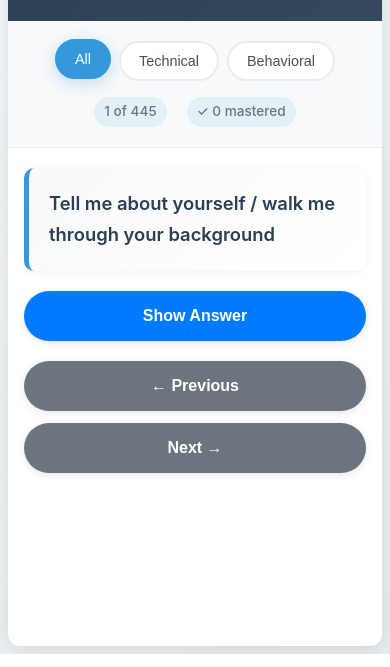
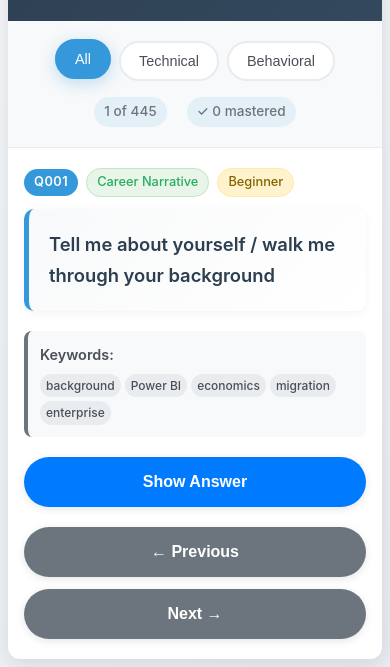
Before and after one commit to williamDalston/power-bi-interview-flashcards, a plain HTML site: page index.html in a window 390 px wide. Shown: the part 190-857 px from the top of the page. Drawn offline with Linux system fonts and the light colour scheme.

Commit message:
✨ Enhance UI with rich question metadata
- Added question ID, category, and difficulty badges
- Added keywords display with pill-style tags
- Enhanced progress tracking with category-specific counts
- Improved visual hierarchy and information density
- Added responsive styling for mobile devices
- Better organization of question information
- Maintained clean, uncluttered design philosophy

```diff
--- a/index.html
+++ b/index.html
@@ -183,6 +183,78 @@
         .question:hover {
             box-shadow: 0 4px 16px rgba(0,0,0,0.08);
             transform: translateY(-1px);
+        }
+
+        .question-header {
+            margin-bottom: 16px;
+        }
+
+        .question-meta {
+            display: flex;
+            gap: 12px;
+            flex-wrap: wrap;
+            align-items: center;
+            margin-bottom: 8px;
+        }
+
+        .question-id {
+            background: #3498db;
+            color: white;
+            padding: 4px 12px;
+            border-radius: 20px;
+            font-size: 0.85rem;
+            font-weight: 600;
+            letter-spacing: 0.5px;
+        }
+
+        .question-category {
+            background: #e8f5e8;
+            color: #27ae60;
+            padding: 4px 12px;
+            border-radius: 20px;
+            font-size: 0.85rem;
+            font-weight: 500;
+            border: 1px solid #c3e6c3;
+        }
+
+        .question-difficulty {
+            background: #fff3cd;
+            color: #856404;
+            padding: 4px 12px;
+            border-radius: 20px;
+            font-size: 0.85rem;
+            font-weight: 500;
+            border: 1px solid #ffeaa7;
+        }
+
+        .keywords-container {
+            margin: 16px 0;
+            padding: 16px;
+            background: #f8f9fa;
+            border-radius: 8px;
+            border-left: 4px solid #6c757d;
+        }
+
+        .keywords-label {
+            font-size: 0.9rem;
+            font-weight: 600;
+            color: #495057;
+            margin-bottom: 8px;
+        }
+
+        .keywords {
+            display: flex;
+            flex-wrap: wrap;
+            gap: 6px;
+        }
+
+        .keyword {
+            background: #e9ecef;
+            color: #495057;
+            padding: 2px 8px;
+            border-radius: 12px;
+            font-size: 0.8rem;
+            font-weight: 500;
         }
 
         .answer {
@@ -426,6 +498,34 @@
                 padding: 20px 16px;
             }
 
+            .question-header {
+                margin-bottom: 12px;
+            }
+
+            .question-meta {
+                gap: 8px;
+                margin-bottom: 6px;
+            }
+
+            .question-id, .question-category, .question-difficulty {
+                font-size: 0.8rem;
+                padding: 3px 10px;
+            }
+
+            .keywords-container {
+                margin: 12px 0;
+                padding: 12px;
+            }
+
+            .keywords {
+                gap: 4px;
+            }
+
+            .keyword {
+                font-size: 0.75rem;
+                padding: 2px 6px;
+            }
+
             .question {
                 font-size: 1.15rem;
                 padding: 20px;
@@ -476,22 +576,47 @@
             </div>
 
             <div class="stats">
-                <span id="progress">1 of 90</span>
+                <span id="progress">1 of 445</span>
                 <span id="mastered-count">✓ 0 mastered</span>
+                <span id="category-count" style="display: none;">📊 0 in category</span>
             </div>
         </div>
 
         <div class="flashcard-container">
             <div id="flashcard-content">
+                <!-- Question Header with ID, Category, Difficulty -->
+                <div class="question-header">
+                    <div class="question-meta">
+                        <span class="question-id" id="question-id">Q001</span>
+                        <span class="question-category" id="question-category">Career Narrative</span>
+                        <span class="question-difficulty" id="question-difficulty">Beginner</span>
+                    </div>
+                </div>
+
+                <!-- Question Content -->
                 <div class="question" id="question"></div>
+
+                <!-- Keywords -->
+                <div class="keywords-container" id="keywords-container" style="display: none;">
+                    <div class="keywords-label">Keywords:</div>
+                    <div class="keywords" id="keywords"></div>
+                </div>
+
+                <!-- Action Buttons -->
                 <div class="action-buttons">
                     <button class="btn btn-primary" id="show-answer">Show Answer</button>
                 </div>
+
+                <!-- Answer Content -->
                 <div class="answer" id="answer"></div>
+
+                <!-- Status Buttons -->
                 <div class="action-buttons" id="status-buttons" style="display: none;">
                     <button class="btn btn-success" id="btn-mastered">✓ Got it!</button>
                     <button class="btn btn-warning" id="btn-review">🔄 Review later</button>
                 </div>
+
+                <!-- Navigation -->
                 <div class="navigation">
                     <button class="btn btn-secondary" id="prev">← Previous</button>
                     <button class="btn btn-secondary" id="next">Next →</button>
@@ -624,8 +749,19 @@
         function updateStats() {
             const total = cards.length;
             const masteredCount = mastered.size;
+            const filteredIndices = getFilteredIndices();
+            const categoryCount = filteredIndices.length;
 
             document.getElementById('mastered-count').textContent = `✓ ${masteredCount} mastered`;
+
+            // Show category count when filtering
+            const categoryCountElement = document.getElementById('category-count');
+            if (currentFilter !== "all") {
+                categoryCountElement.textContent = `📊 ${categoryCount} in ${currentFilter === 'tech' ? 'Technical' : 'Behavioral'}`;
+                categoryCountElement.style.display = 'inline';
+            } else {
+                categoryCountElement.style.display = 'none';
+            }
         }
 
         // Display current card
@@ -654,6 +790,24 @@
             document.getElementById('answer').classList.remove('show');
             document.getElementById('status-buttons').style.display = 'none';
             document.getElementById('show-answer').style.display = 'inline-block';
+
+            // Update question metadata
+            document.getElementById('question-id').textContent = card.id || `Q${cardIndex + 1}`;
+            document.getElementById('question-category').textContent = card.category || 'General';
+            document.getElementById('question-difficulty').textContent = card.difficulty || 'All Levels';
+
+            // Update keywords
+            const keywordsContainer = document.getElementById('keywords-container');
+            const keywordsElement = document.getElementById('keywords');
+
+            if (card.keywords && card.keywords.length > 0) {
+                keywordsElement.innerHTML = card.keywords.map(keyword =>
+                    `<span class="keyword">${keyword}</span>`
+                ).join('');
+                keywordsContainer.style.display = 'block';
+            } else {
+                keywordsContainer.style.display = 'none';
+            }
 
             // Update progress
             document.getElementById('progress').textContent = `${currentIndex + 1} of ${filteredIndices.length}`;
```
